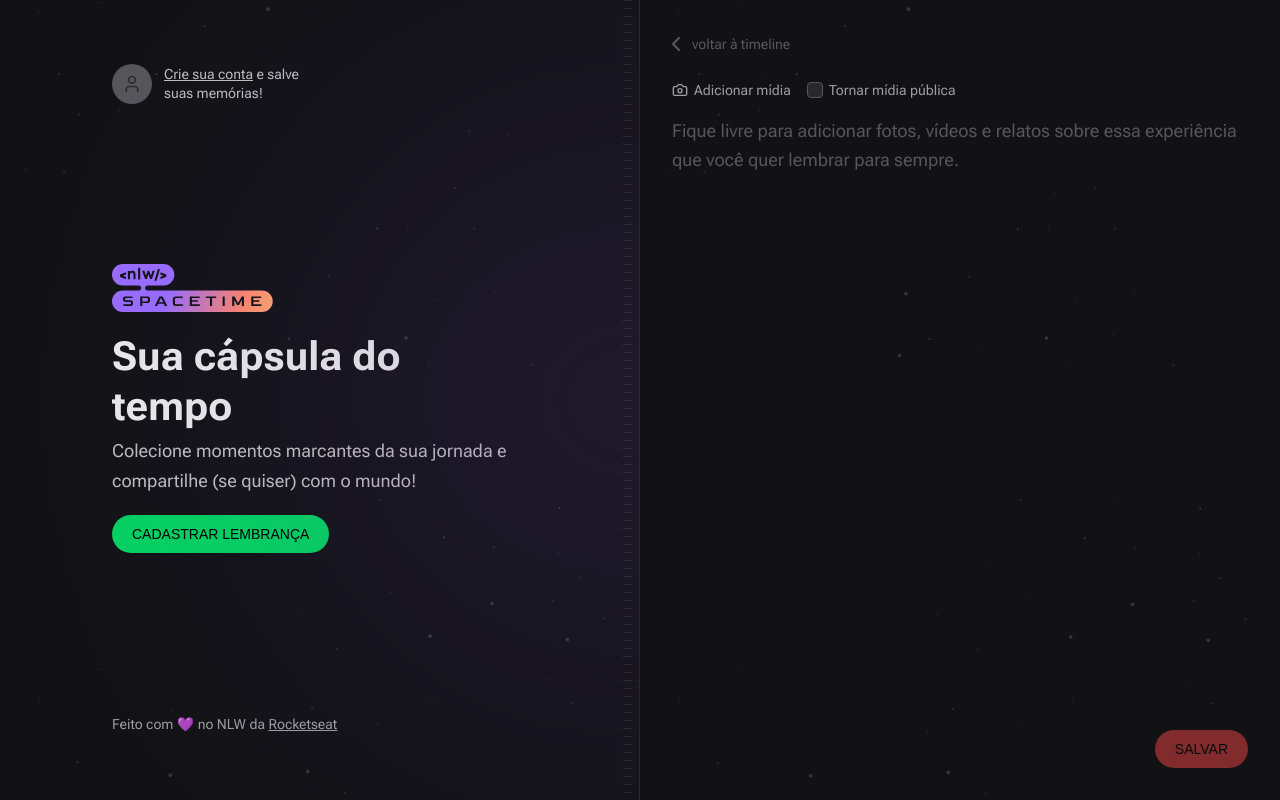
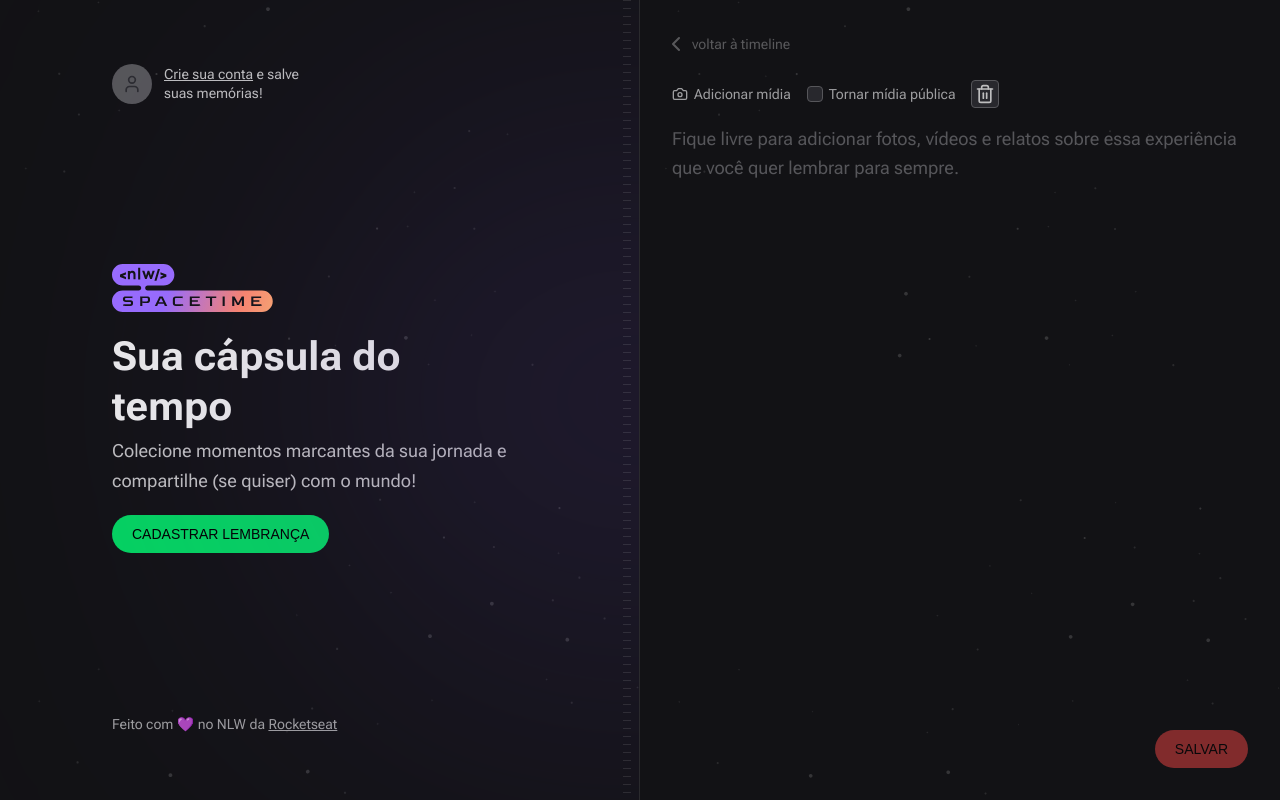
Before and after one commit to daviaxs/spacetime, a Next.js app in the folder web/: page /memories/edit/1 in a window 1280 px wide. Built offline with nearby package versions, Linux system fonts and the light colour scheme; no server answers; a web font is replaced by a local one.

Commit message:
Updated css in IconButton

```diff
--- a/web/src/app/memories/edit/[id]/page.tsx
+++ b/web/src/app/memories/edit/[id]/page.tsx
@@ -103,6 +103,10 @@ export default function EditMemory() {
           />
           Tornar mídia pública
         </label>
+
+        <IconButton>
+          <Trash2 width={20} height={20} />
+        </IconButton>
       </div>
 
       <MediaPicker />
--- a/web/src/shared/components/IconButton.tsx
+++ b/web/src/shared/components/IconButton.tsx
@@ -2,7 +2,7 @@ import React from 'react'
 
 export function IconButton({ children }: { children: React.ReactNode }) {
   return (
-    <button className="h-6 w-6 rounded border-[0.5px] border-gray-400 bg-gray-600">
+    <button className="flex h-7 w-7 items-center justify-center rounded border-[0.5px] border-gray-400 bg-gray-600">
       {children}
     </button>
   )
```
